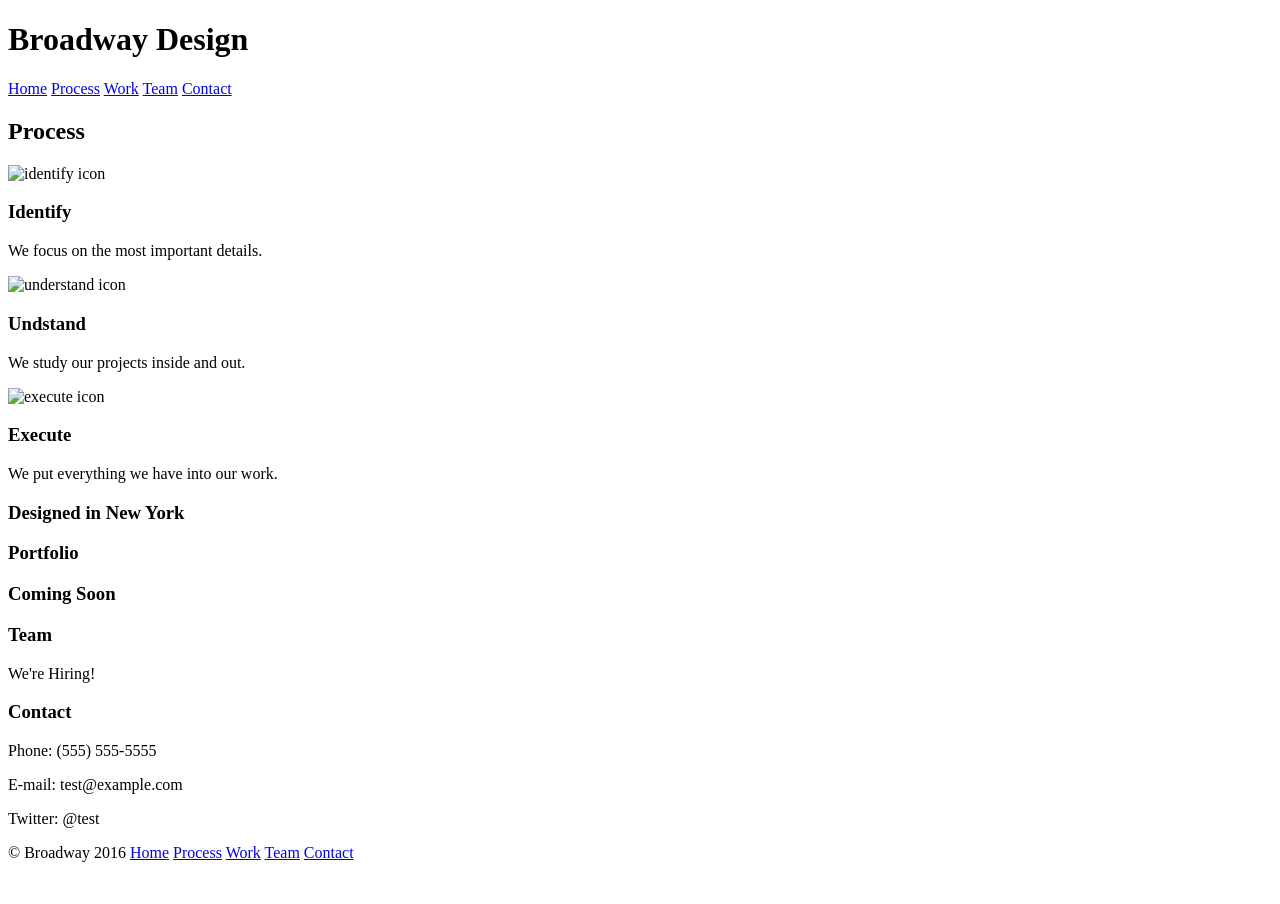
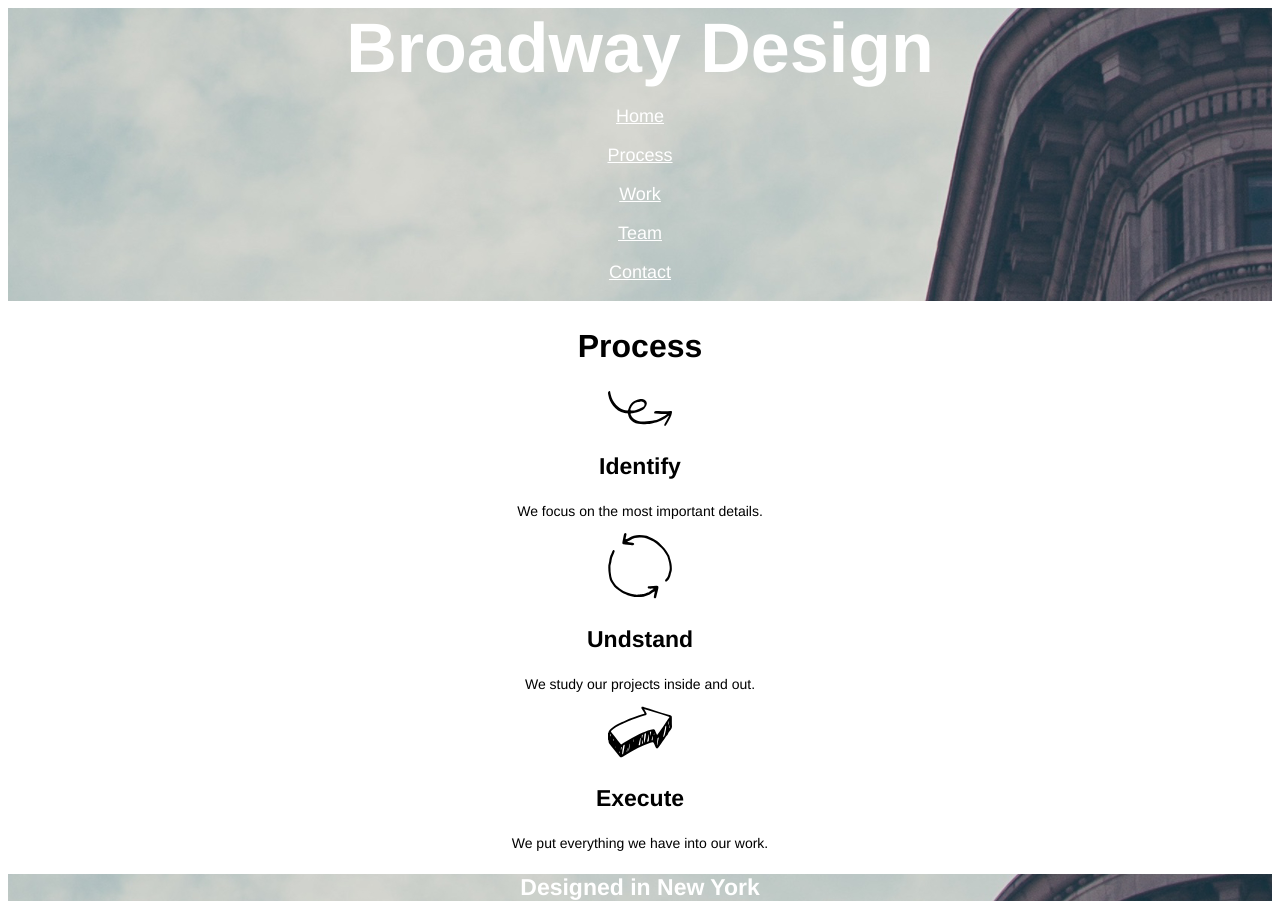
Before and after one commit to ahymoff/broadway-design, a plain HTML site: page index.html in a window 1280 px wide. Shown: the top 904 px of the page. Before the commit the page ends 878 px from the top, so only its background shows below. Drawn offline with Linux system fonts and the light colour scheme; files whose address does not match are found by name.

Commit message:
Fix header and anchor link bugs

```diff
--- a/Resources/CSS/style.css
+++ b/Resources/CSS/style.css
@@ -1,19 +1,18 @@
 body {
   font-family: Helvetica;
-  background-image: url(#);
+  text-align: center;
 }
 
 .header {
+  background-image: url(/Users/AaronHymoff/Desktop/Projects/Codecademy/03-Git/02-Broadway/Resources/Images/the-flatiron-building.png);
+}
+
+.title {
   font-size: 70px;
   font-weight: bold;
   color: white;
-  background-image: url(#);
 }
 
-.nav {
-  font-size: 18px;
-  color: white;
-}
 
 h2 {
   font-size: 32px;
@@ -27,15 +26,23 @@ h3 {
 
 p {
   font-size: 14px;
+  font-weight: normal;
 }
 
 .heading {
   color: white;
-  background-image: url(#);
+  background-image: url(/Users/AaronHymoff/Desktop/Projects/Codecademy/03-Git/02-Broadway/Resources/Images/the-flatiron-building.png);
 }
 
-p.footer {
+.footer {
   font-size: 11px;
   color: white;
   background-color: dimgray;
+  text-align: left;
 }
+
+a {
+  text-decoration: underline;
+  color: white;
+  font-size: 18px;
+}
--- a/index.html
+++ b/index.html
@@ -3,22 +3,26 @@
   <head>
     <meta charset="utf-8">
     <title>Broadway Design</title>
+    <link href="Resources/CSS/style.css" type="text/css" rel="stylesheet" />
   </head>
   <body>
 
     <!-- Header -->
 
     <div class="header">
-      <h1>Broadway Design</h1>
+      <div class="title">
+        <span>Broadway Design</span>
+      </div>
 
       <!-- Nav -->
 
       <div class="nav">
-        <a href="#">Home</a>
-        <a href="#">Process</a>
-        <a href="#">Work</a>
-        <a href="#">Team</a>
-        <a href="#">Contact</a>
+        <br>
+        <a href="#">Home</a><br><br>
+        <a href="#">Process</a><br><br>
+        <a href="#">Work</a><br><br>
+        <a href="#">Team</a><br><br>
+        <a href="#">Contact</a><br><br>
       </div>
     </div>
 
@@ -26,13 +30,13 @@
 
     <div class="process">
       <h2>Process</h2>
-      <img src="#" alt="identify icon" />
+      <img src="Resources/Icons/squiggly.svg" alt="identify icon" />
       <h3>Identify</h3>
       <p>We focus on the most important details.</p>
-      <img src="#" alt="understand icon" />
+      <img src="Resources/Icons/understand.svg" alt="understand icon" />
       <h3>Undstand</h3>
       <p>We study our projects inside and out.</p>
-      <img src="#" alt="execute icon" />
+      <img src="Resources/Icons/execute.svg" alt="execute icon" />
       <h3>Execute</h3>
       <p>We put everything we have into our work.</p>
     </div>
@@ -43,7 +47,7 @@
       <div class="heading">
         <h3>Designed in New York</h3>
       </div>
-      <h3>Portfolio<h3>
+      <h3>Portfolio</h3>
       <p>Coming Soon</p>
       <h3>Team</h3>
       <p>We're Hiring!</p>
```
